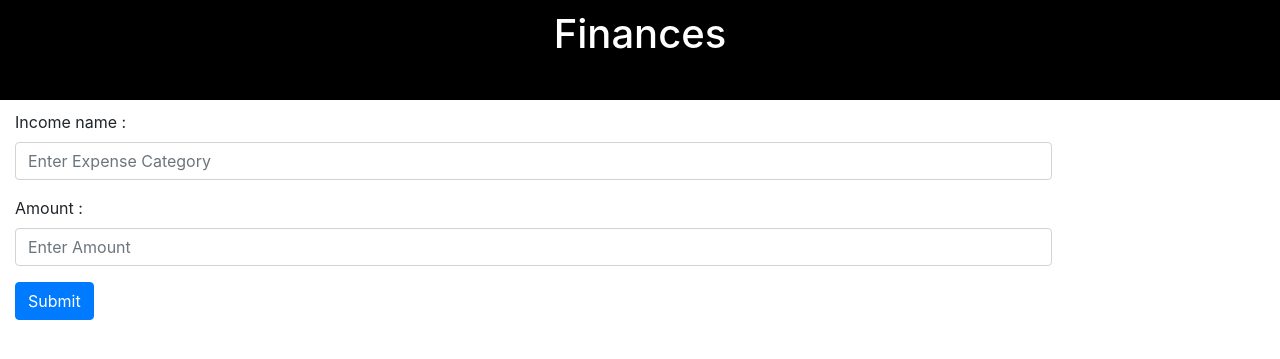
After one commit to aayushBhansali/Finance-Management-System, a Flask app: page /add_income in a window 1280 px wide. The commit adds this page. Shown: the top 359 px of the page. Run offline with Flask 2, Linux system fonts and the light colour scheme; some libraries are stand-ins or nearby versions.

Commit message:
Added Income Support

```diff
--- a/application.py
+++ b/application.py
@@ -51,20 +51,34 @@ def log_success():
     check = temp[0][4]
 
     cat_id = []
-    amount = []
-    cat_name = []
+    eamount = []
+    ecat_name = []
+
+    iamount = []
+    icat_name = []
 
     cur.execute("SELECT * FROM Expenses WHERE ID = {}".format(id))
     exp = cur.fetchall()
+    cur.execute("SELECT * FROM Income WHERE ID = {}".format(id))
+    inc = cur.fetchall()
+
+    print("INc : " + str(inc))
+
 
     if check == password:
         for i in range(len(exp)):
-            amount.append(exp[i][3])
+            eamount.append(exp[i][3])
             cur.execute("SELECT * FROM Categories WHERE Cat_ID = '{}'".format(exp[i][1]))
-            cat_name.append(cur.fetchall()[0][1])
+            ecat_name.append(cur.fetchall()[0][1])
 
-        data = zip(cat_name, amount)
-        return render_template("home.html", Name = username, data = data)
+        for i in range(len(inc)):
+            iamount.append(inc[i][3])
+            cur.execute("SELECT * FROM Income_category WHERE ICat_ID = '{}'".format(inc[i][1]))
+            icat_name.append(cur.fetchall()[0][1])
+
+        data1 = zip(ecat_name, eamount)
+        data2 = zip(icat_name, iamount)
+        return render_template("home.html", Name = username, data1 = data1, data2 = data2)
     else:
         return render_template("login.html")
 
@@ -77,6 +91,125 @@ def add_expense():
 @app.route("/remove_expense", methods = ['GET', 'POST'])
 def remove_expense():
     return render_template("remove_expense.html")
+
+@app.route("/add_income", methods = ['GET', 'POST'])
+def add_income():
+    return render_template("add_income.html")
+
+@app.route("/remove_income", methods = ['GET', 'POST'])
+def remove_income():
+    return render_template("remove_income.html")
+
+@app.route("/iremove_success", methods = ['GET', 'POST'])
+def iremove_success():
+    ename = request.form['ename']
+
+    db = pymysql.connect("localhost", "aayush", "deadpool", "Finance")
+    cur = db.cursor()
+
+    cur.execute("SELECT Income_category.ICat_ID FROM Income_category, Income WHERE ID = {} AND Income_category.ICat_ID = Income.ICat_ID AND Income_category.I_name = '{}'".format(id, ename))
+    temp = cur.fetchall()
+    print(temp)
+    catid = []
+
+    for i in range(len(temp)):
+        catid.append(int(temp[i][0]))
+
+    cur.execute("DELETE FROM Income WHERE ICat_ID = {}".format(catid[0]))
+    db.commit()
+
+    cur.execute("SELECT * FROM Expenses WHERE ID = {}".format(id))
+    temp = cur.fetchall()
+
+    cur.execute("SELECT * FROM Income WHERE ID = {}".format(id))
+    temp1 = cur.fetchall()
+
+    name = []
+    amt = []
+
+    name2 = []
+    amt2 = []
+
+    for i in range(len(temp)):
+        cur.execute("SELECT * FROM Categories WHERE Cat_ID = {}".format(temp[i][1]))
+        name.append(cur.fetchall()[0][1])
+        amt.append(temp[i][3])
+
+    for i in range(len(temp1)):
+        cur.execute("SELECT * FROM Income_category WHERE ICat_ID = {}".format(temp1[i][1]))
+        name2.append(cur.fetchall()[0][1])
+        amt2.append(temp1[i][3])
+
+    print(name)
+    print(amt)
+    data1 = zip(name, amt)
+    data2 = zip(name2, amt2)
+
+    return render_template("home.html", data1 = data1, data2 = data2)
+
+
+@app.route('/iadd_success', methods = ['GET', 'POST'])
+def iadd_success():
+    global id
+    global d1
+
+    cat = request.form['income']
+    amount = request.form['amount']
+
+    db = pymysql.connect("localhost", "aayush", "deadpool", "Finance")
+    cur = db.cursor()
+
+    cur.execute("SELECT I_name FROM Income_category")
+    temp = cur.fetchall()[0]
+
+    catid = 1
+
+    cur.execute("SELECT ICat_ID FROM Income_category WHERE I_name = '{}'".format(cat))
+    temp1 = cur.fetchall()
+
+    if temp1 == ():
+        cur.execute("SELECT max(ICat_ID) FROM Income_category")
+        catid = cur.fetchall()
+        catid = catid[0][0]
+        catid += 1
+        cur.execute("INSERT INTO Income_category (ICat_ID, I_name) VALUES ('{}', '{}')".format(catid, cat))
+        db.commit()
+
+    else:
+        catid = temp1[0][0]
+
+    cur.execute("INSERT INTO Income (ID, ICat_ID, Date, Amount) VALUES ('{}', '{}', '{}', '{}')".format(id, catid, d1, amount))
+    db.commit()
+
+    cur.execute("SELECT * FROM Expenses WHERE ID = {}".format(id))
+    temp = cur.fetchall()
+
+    cur.execute("SELECT * FROM Income WHERE ID = {}".format(id))
+    temp1 = cur.fetchall()
+
+    name = []
+    amt = []
+
+    name2 = []
+    amt2 = []
+    print("ALL GOOD")
+
+    for i in range(len(temp)):
+        cur.execute("SELECT * FROM Categories WHERE Cat_ID = {}".format(temp[i][1]))
+        name.append(cur.fetchall()[0][1])
+        amt.append(temp[i][3])
+
+    for i in range(len(temp1)):
+        cur.execute("SELECT * FROM Income_category WHERE ICat_ID = {}".format(temp1[i][1]))
+        name2.append(cur.fetchall()[0][1])
+        amt2.append(temp1[i][3])
+
+    print(name)
+    print(amt)
+    data1 = zip(name, amt)
+    data2 = zip(name2, amt2)
+
+    return render_template("home.html", data1 = data1, data2 = data2)
 
 
 @app.route("/remove_success", methods = ['GET', 'POST'])
@@ -98,17 +231,32 @@ def remove_success():
 
     cur.execute("SELECT * FROM Expenses WHERE ID = {}".format(id))
     temp = cur.fetchall()
+
+    cur.execute("SELECT * FROM Income WHERE ID = {}".format(id))
+    temp1 = cur.fetchall()
+
     name = []
     amt = []
+
+    name2 = []
+    amt2 = []
 
     for i in range(len(temp)):
         cur.execute("SELECT * FROM Categories WHERE Cat_ID = {}".format(temp[i][1]))
         name.append(cur.fetchall()[0][1])
         amt.append(temp[i][3])
 
-    data = zip(name, amt)
+    for i in range(len(temp1)):
+        cur.execute("SELECT * FROM Income_category WHERE ICat_ID = {}".format(temp1[i][1]))
+        name2.append(cur.fetchall()[0][1])
+        amt2.append(temp1[i][3])
 
-    return render_template("home.html", data = data)
+    print(name)
+    print(amt)
+    data1 = zip(name, amt)
+    data2 = zip(name2, amt2)
+
+    return render_template("home.html", data1 = data1, data2 = data2)
 
 
 @app.route("/add_success", methods=["GET", "POST"])
@@ -146,19 +294,32 @@ def add_success():
 
     cur.execute("SELECT * FROM Expenses WHERE ID = {}".format(id))
     temp = cur.fetchall()
+
+    cur.execute("SELECT * FROM Income WHERE ID = {}".format(id))
+    temp1 = cur.fetchall()
+
     name = []
     amt = []
+
+    name2 = []
+    amt2 = []
 
     for i in range(len(temp)):
         cur.execute("SELECT * FROM Categories WHERE Cat_ID = {}".format(temp[i][1]))
         name.append(cur.fetchall()[0][1])
         amt.append(temp[i][3])
 
+    for i in range(len(temp1)):
+        cur.execute("SELECT * FROM Income_category WHERE ICat_ID = {}".format(temp1[i][1]))
+        name2.append(cur.fetchall()[0][1])
+        amt2.append(temp1[i][3])
+
     print(name)
     print(amt)
-    data = zip(name, amt)
+    data1 = zip(name, amt)
+    data2 = zip(name2, amt2)
 
-    return render_template("home.html", data = data)
+    return render_template("home.html", data1 = data1, data2 = data2)
 
 
 
--- /dev/null
+++ b/templates/add_income.html
@@ -0,0 +1,28 @@
+{% extends "layout.html" %}
+
+{% block title %} Add Expense {% endblock %}
+
+{% block body %}
+<form class="form-horizontal" method="post" style="padding-top: 10px;">
+  <div class="form-group">
+    <label class="control-label col-sm-2" for="income">Income name : </label>
+    <div class="col-sm-10">
+      <input type="text" class="form-control" name = "income" id="expense" placeholder="Enter Expense Category">
+    </div>
+  </div>
+  <div class="form-group">
+    <label class="control-label col-sm-2" for="amt"> Amount :</label>
+    <div class="col-sm-10">
+      <input type="number" class="form-control" id="amt" name="amount" placeholder="Enter Amount">
+    </div>
+  </div>
+  <div class="form-group">
+    <div class="col-sm-offset-2 col-sm-10">
+      <button type="submit" class="btn btn-primary" onclick="javascript: form.action='http://127.0.0.1:5000/iadd_success';"> Submit </button>
+    </div>
+  </div>
+</form>
+
+
+
+{% endblock %}
```
Also changed, not shown: templates/home.html (+21 -3 lines), templates/remove_income.html (added, +21 -0 lines).
